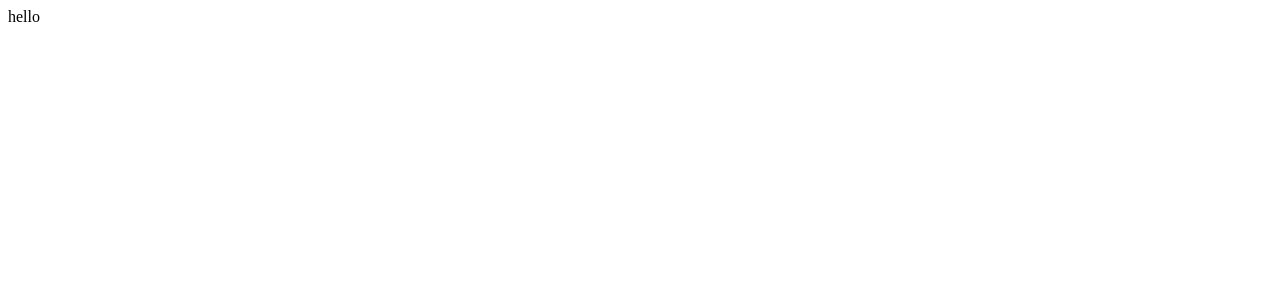
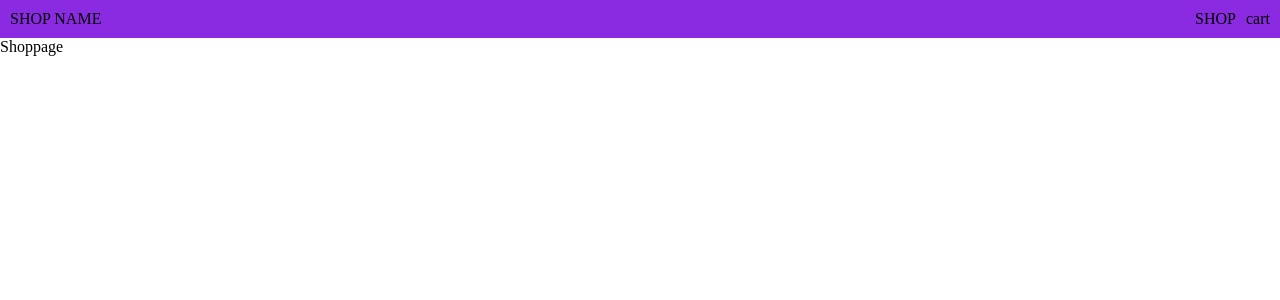
Before and after one commit to DaddyGasCoin/shopping-cart, a React (Create React App) app: page / in a window 1280 px wide. Shown: the top 300 px of the page. Built offline with nearby package versions, Linux system fonts and the light colour scheme.

Commit message:
Add components to display home and shop page

```diff
--- a/src/App.js
+++ b/src/App.js
@@ -1,9 +1,10 @@
-
+import DisplayMain from "./components/DisplayMain";
+import DisplayShop from "./components/DisplayShop";
 function App() {
   return (
-    <div>
-      hello
-    </div>
+    <>
+      <DisplayShop />
+    </>
   );
 }
 
--- /dev/null
+++ b/src/components/DisplayHeader.js
@@ -0,0 +1,15 @@
+
+
+const DisplayHeader = () => {
+    return (
+        <div className="head-wrapper">
+            <div>SHOP NAME</div>
+            <div className="head-right">
+                <div>SHOP</div>
+                <div>cart</div>
+            </div>
+        </div>
+    )
+}
+
+export default DisplayHeader
--- /dev/null
+++ b/src/components/DisplayMain.js
@@ -0,0 +1,11 @@
+import DisplayHeader from "./DisplayHeader"
+const DisplayMain = () => {
+    return (
+        <>
+            <DisplayHeader />
+            <div>Shoppage</div>
+        </>
+    )
+}
+
+export default DisplayMain
--- /dev/null
+++ b/src/components/DisplayShop.js
@@ -0,0 +1,13 @@
+import DisplayHeader from "./DisplayHeader"
+
+
+const DisplayShop = () => {
+    return (
+        <>
+            <DisplayHeader />
+            <div>Shoppage</div>
+        </>
+    )
+}
+
+export default DisplayShop
--- a/src/index.js
+++ b/src/index.js
@@ -1,6 +1,7 @@
 import React from 'react';
 import ReactDOM from 'react-dom/client';
 import App from './App';
+import './style.css'
 
 const root = ReactDOM.createRoot(document.getElementById('root'));
 root.render(
--- /dev/null
+++ b/src/style.css
@@ -0,0 +1,16 @@
+* {
+    margin: 0;
+    padding: 0;
+}
+
+.head-wrapper {
+    display: flex;
+    justify-content: space-between;
+    padding: 10px;
+    background-color: blueviolet;
+}
+
+.head-right {
+    display: flex;
+    gap: 10px;
+}
```
